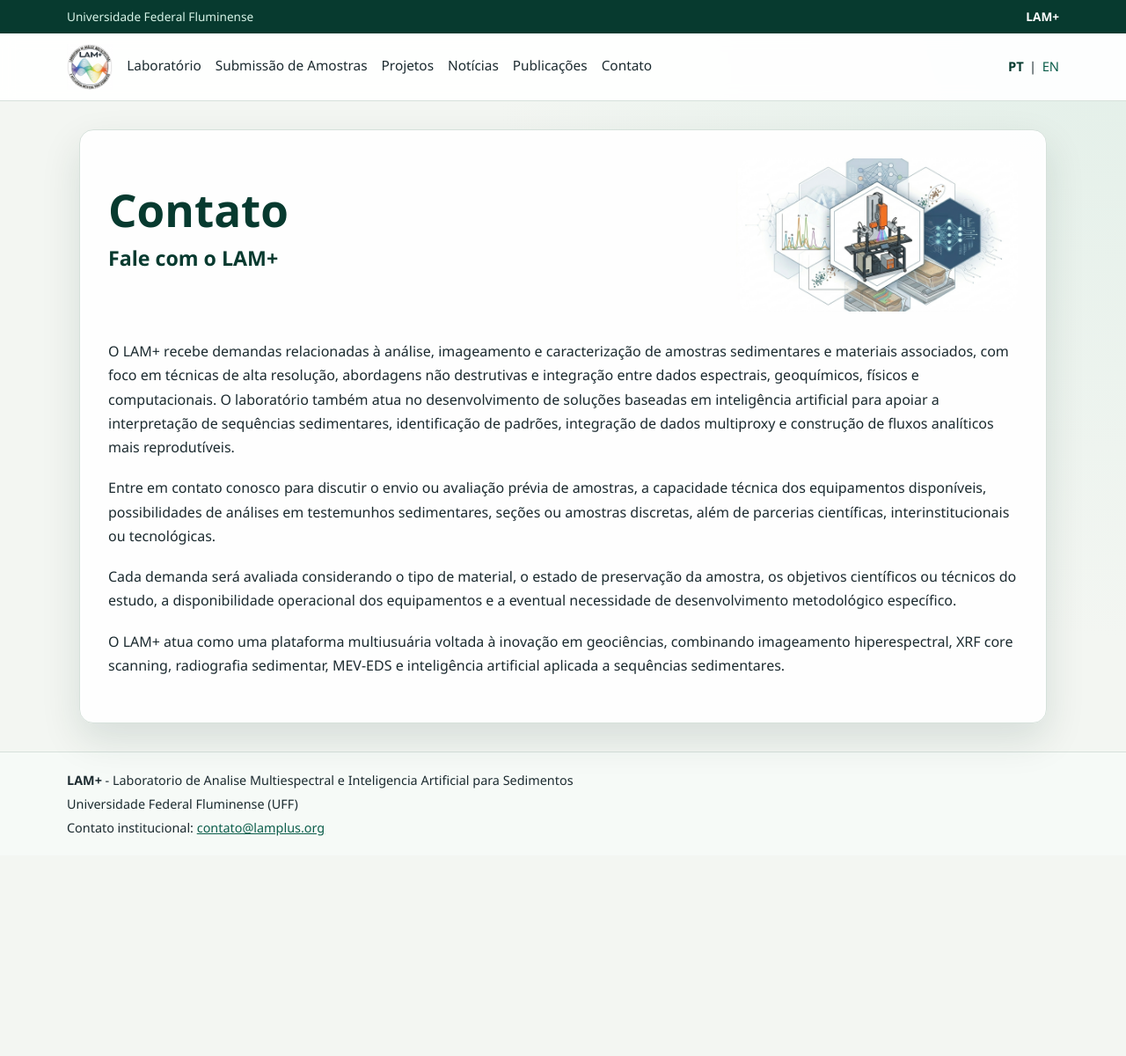
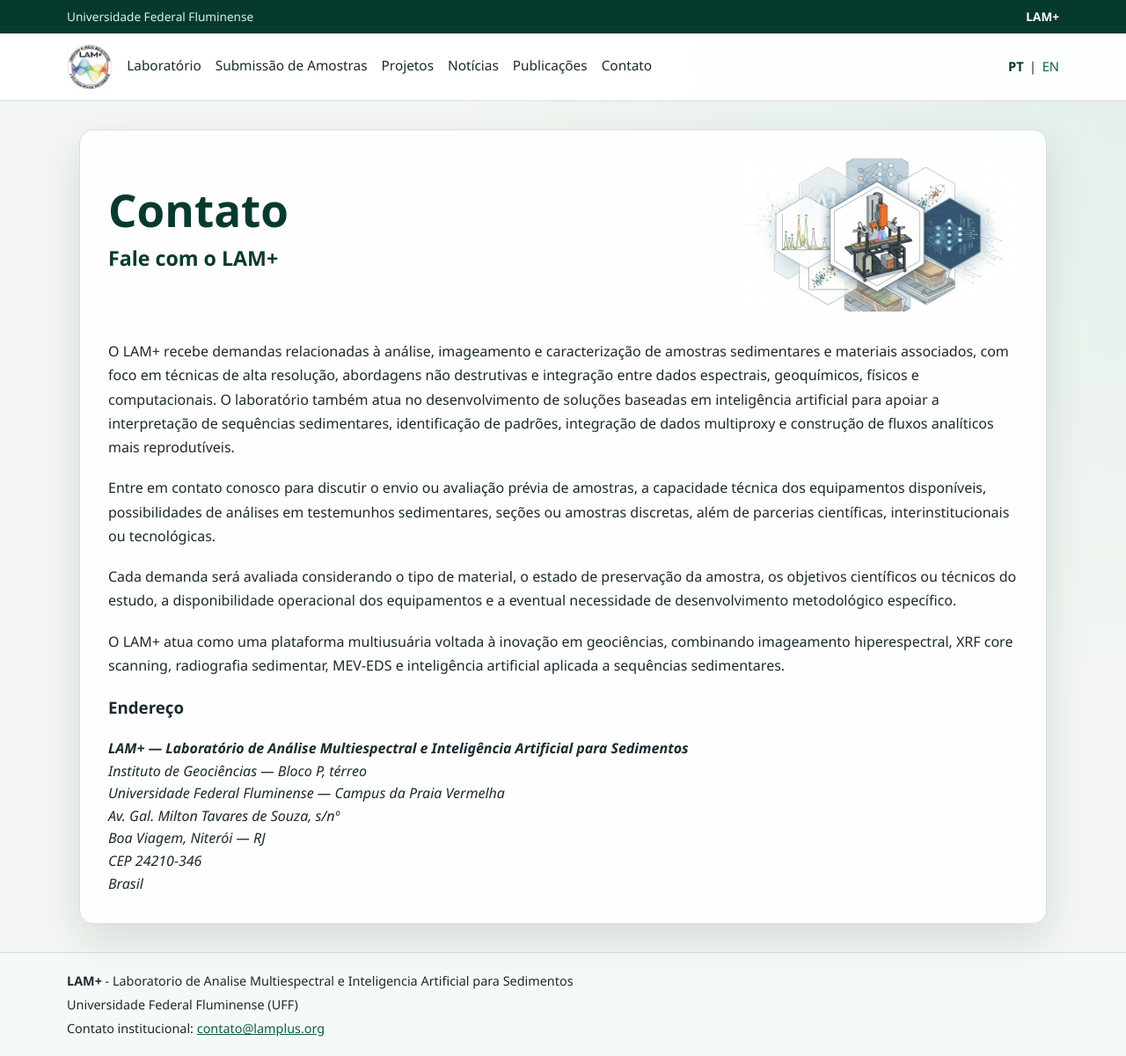
Before and after one commit to lam-plus/lam-plus.github.io, a Jekyll site: the page built from _pages/pt/contato/index.md, in a window 1280 px wide and 1200 px high. Shown: the whole window at 88% size. Built offline with Jekyll 4.4.1, drawn with Linux system fonts in a browser that asks for light colours.

Commit message:
Add contact address section to English and Portuguese contact pages

```diff
--- a/_pages/pt/contato/index.md
+++ b/_pages/pt/contato/index.md
@@ -25,5 +25,18 @@ alt_lang: /en/contact/
 		<p>Cada demanda será avaliada considerando o tipo de material, o estado de preservação da amostra, os objetivos científicos ou técnicos do estudo, a disponibilidade operacional dos equipamentos e a eventual necessidade de desenvolvimento metodológico específico.</p>
 
 		<p>O LAM+ atua como uma plataforma multiusuária voltada à inovação em geociências, combinando imageamento hiperespectral, XRF core scanning, radiografia sedimentar, MEV-EDS e inteligência artificial aplicada a sequências sedimentares.</p>
+
+		<div class="contact-address">
+			<h3>Endereço</h3>
+			<address>
+				<strong>LAM+ — Laboratório de Análise Multiespectral e Inteligência Artificial para Sedimentos</strong><br>
+				Instituto de Geociências — Bloco P, térreo<br>
+				Universidade Federal Fluminense — Campus da Praia Vermelha<br>
+				Av. Gal. Milton Tavares de Souza, s/nº<br>
+				Boa Viagem, Niterói — RJ<br>
+				CEP 24210-346<br>
+				Brasil
+			</address>
+		</div>
 	</div>
 </section>
```
Also changed, not shown: _pages/en/contact/index.md (+12 -0 lines).
